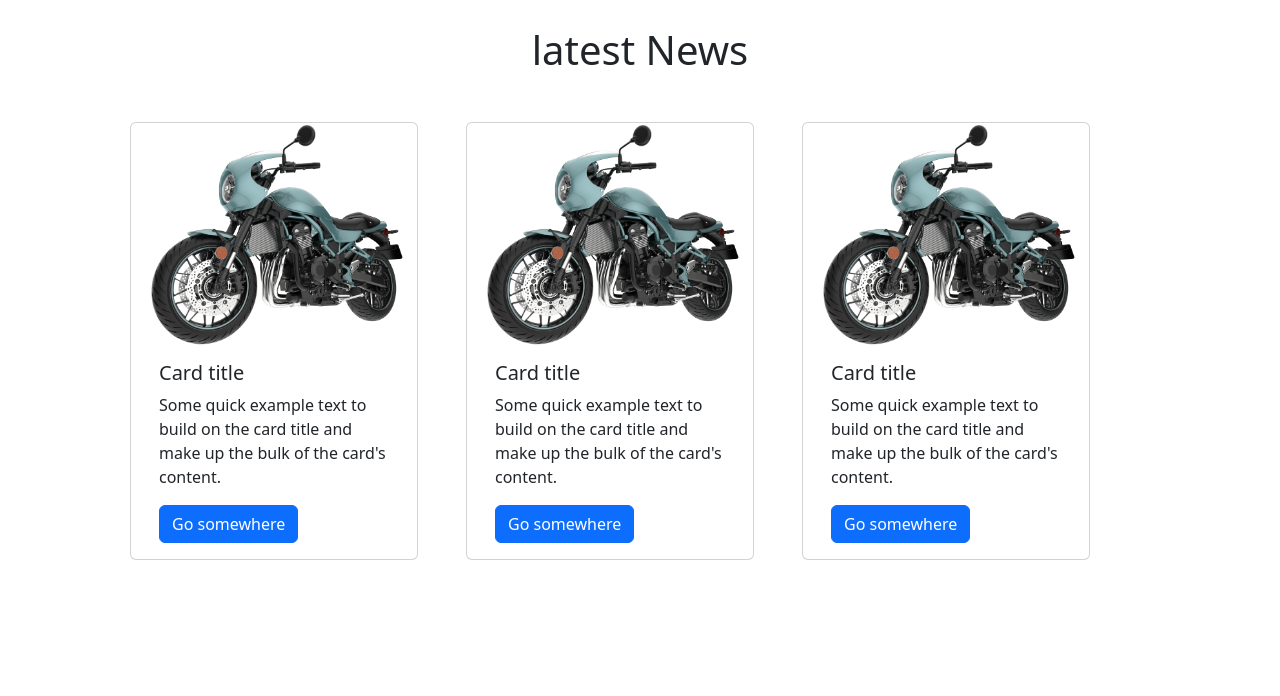
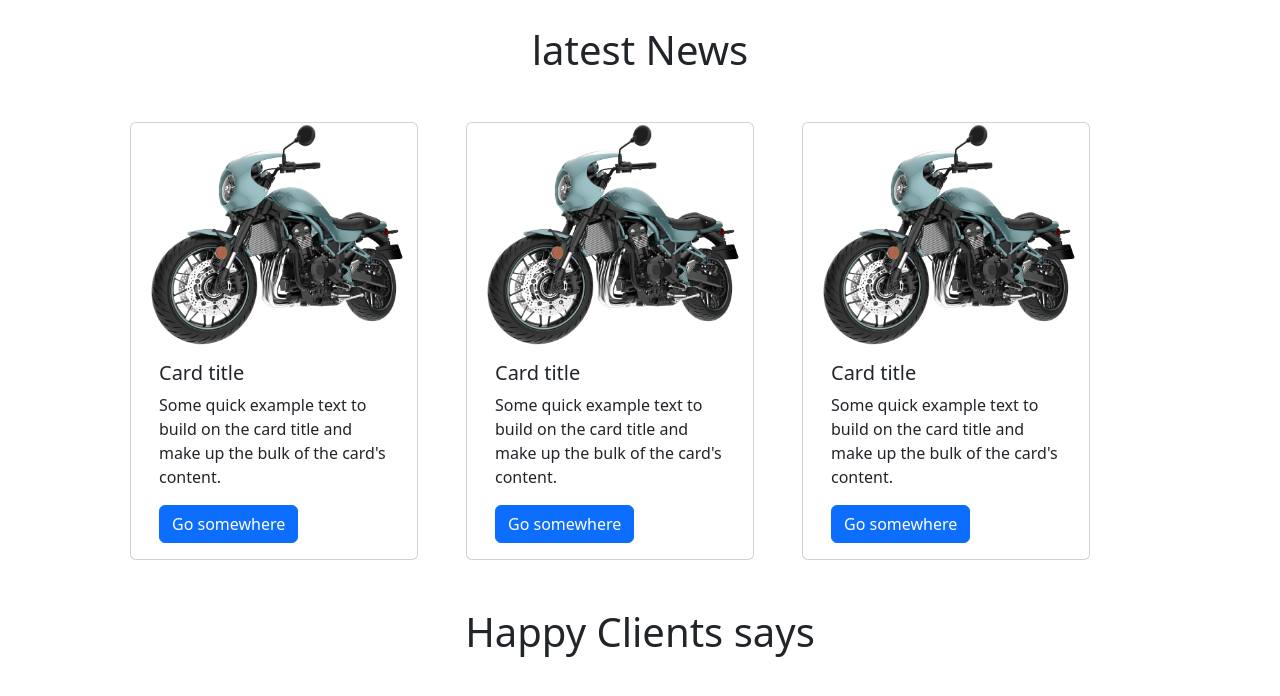
Before and after one commit to ehemon66/Biker-zoon, a plain HTML site: page index.html in a window 1280 px wide. Shown: the part 1043-1739 px from the top of the page. Before the commit the page ends 1603 px from the top, so only its background shows below. Drawn offline with nearby package versions, Linux system fonts and the light colour scheme.

Commit message:
clients part add

```diff
--- a/index.html
+++ b/index.html
@@ -194,6 +194,18 @@
             </div>
         </section>
 
+        <!-- Happy Clients says  -->
+
+        <section>
+            <div class="text-center my-5">
+                <h1>
+                    Happy Clients says
+                </h1>
+            </div>
+        </section>
+
+
+
     </main>
 
     <!-- footer  -->
--- a/styles/style.css
+++ b/styles/style.css
@@ -1,3 +1,3 @@
 .bgColor{
-    background-color: #e76f5110;
+    background-color: #e76f5110 !important;
 }
```
